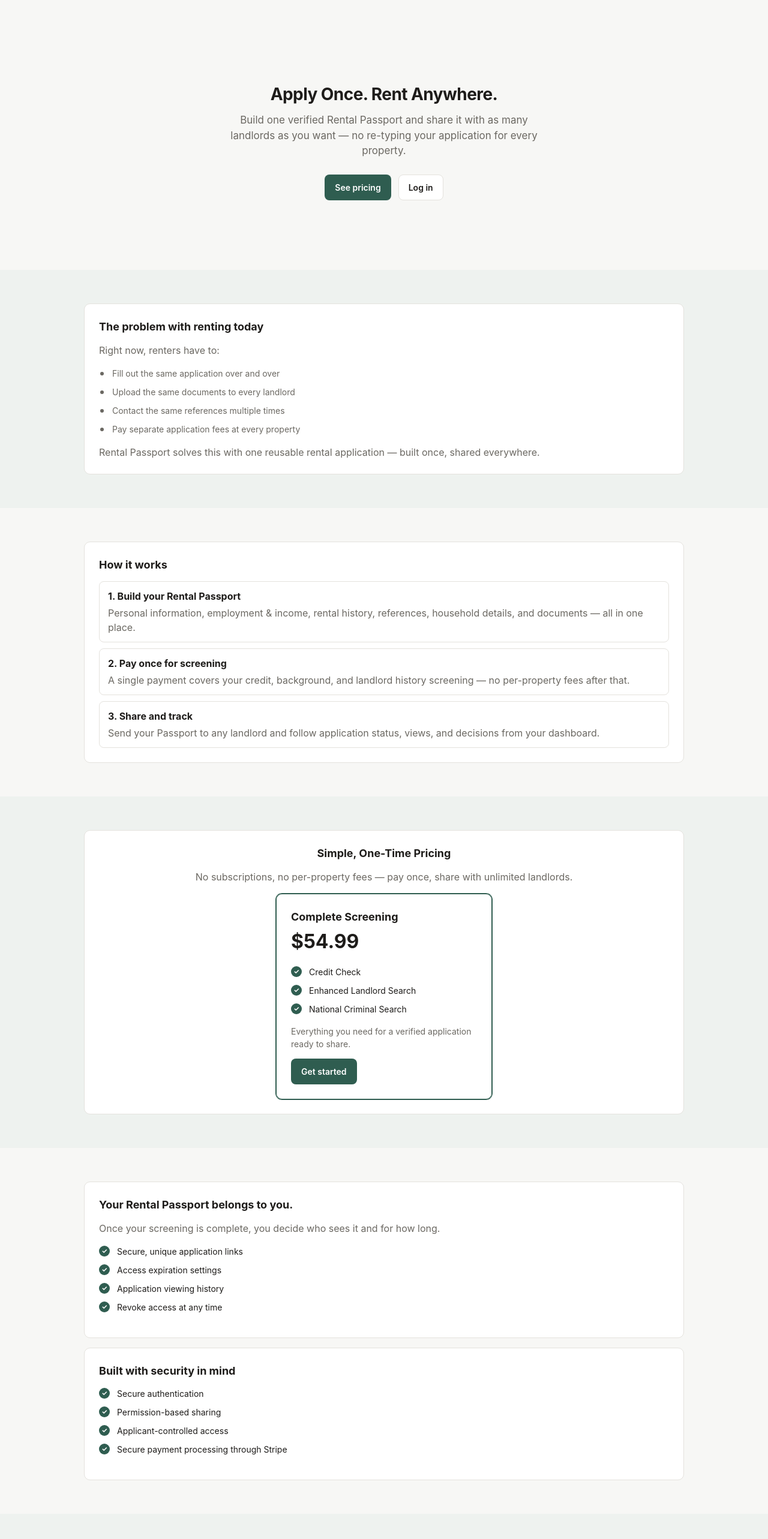
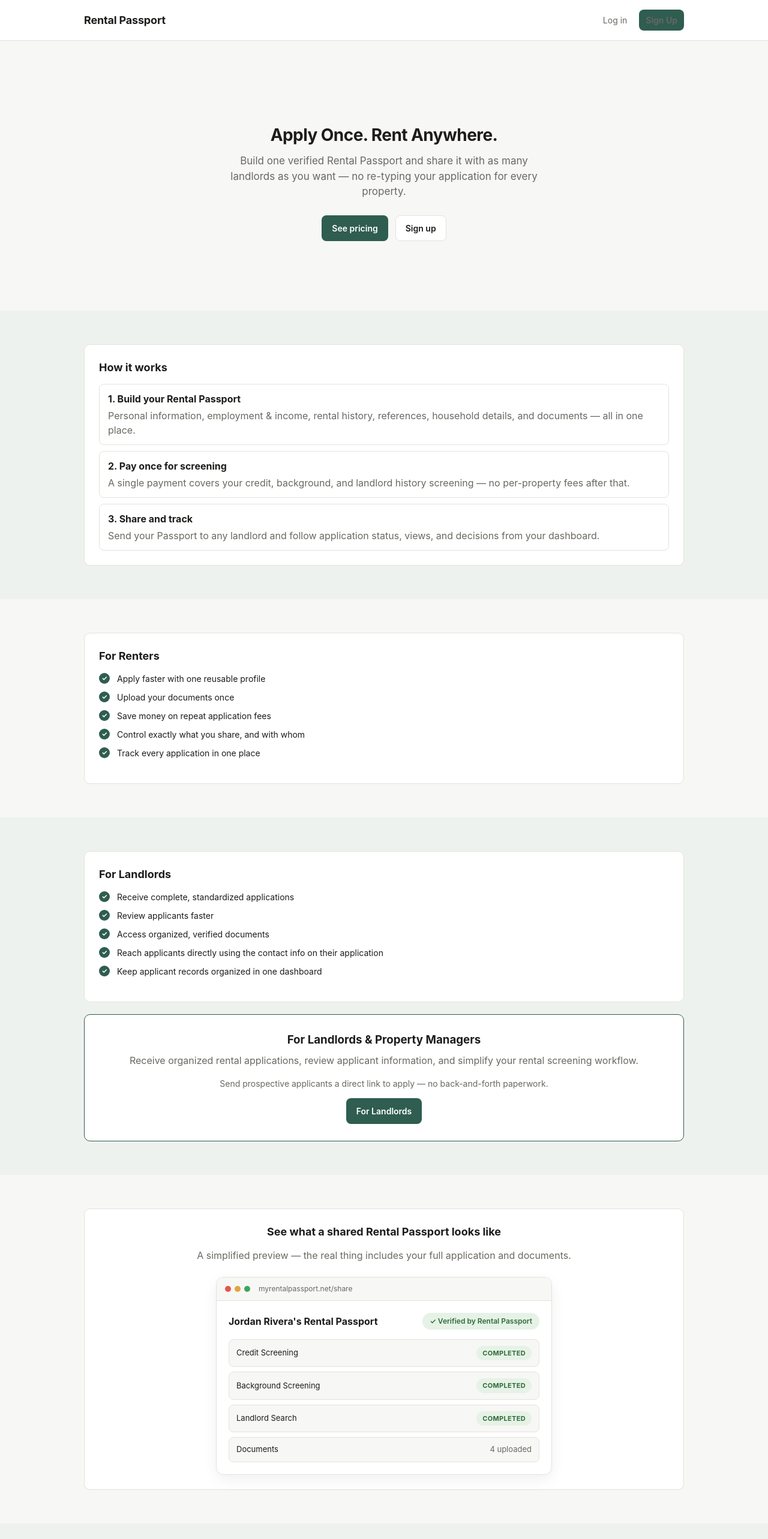
Before and after one commit to Pristinepropertysllc-source/rental-passport, a Next.js app: page / in a window 1280 px wide. Shown: the top 2566 px of the page at 60% size. Built offline with nearby package versions, Linux system fonts and the light colour scheme; no server answers.

Commit message:
Restructure landing page: add nav bar and product preview, reorder sections

```diff
--- a/app/globals.css
+++ b/app/globals.css
@@ -692,3 +692,46 @@ th {
     padding: 18px;
   }
 }
+
+/* Product preview mockup */
+.product-preview-frame {
+  border: 1px solid var(--border);
+  border-radius: 12px;
+  overflow: hidden;
+  background: var(--surface);
+  max-width: 560px;
+  margin: 0 auto;
+  box-shadow: 0 8px 24px rgba(0, 0, 0, 0.06);
+}
+
+.product-preview-bar {
+  display: flex;
+  align-items: center;
+  gap: 6px;
+  padding: 10px 14px;
+  background: var(--bg);
+  border-bottom: 1px solid var(--border);
+}
+
+.product-preview-dot {
+  width: 10px;
+  height: 10px;
+  border-radius: 50%;
+  display: inline-block;
+}
+
+.product-preview-body {
+  padding: 20px;
+}
+
+.product-preview-row {
+  display: flex;
+  justify-content: space-between;
+  align-items: center;
+  padding: 10px 12px;
+  background: var(--bg);
+  border: 1px solid var(--border);
+  border-radius: 8px;
+  font-size: 13px;
+  margin-bottom: 8px;
+}
--- a/app/page.tsx
+++ b/app/page.tsx
@@ -1,6 +1,7 @@
 import Link from 'next/link';
 import { getCurrentUser } from '@/lib/session';
 import { redirect } from 'next/navigation';
+import { PublicNav } from '@/components/PublicNav';
 
 export default async function HomePage() {
   const user = await getCurrentUser();
@@ -10,6 +11,8 @@ export default async function HomePage() {
 
   return (
     <div>
+      <PublicNav />
+
       {/* Hero */}
       <section className="lp-band">
         <div className="shell">
@@ -23,36 +26,16 @@ export default async function HomePage() {
               <a className="btn btn-primary" href="#pricing">
                 See pricing
               </a>
-              <Link className="btn btn-secondary" href="/login">
-                Log in
+              <Link className="btn btn-secondary" href="/register">
+                Sign up
               </Link>
             </div>
           </div>
         </div>
       </section>
 
-      {/* Problem */}
+      {/* How it works */}
       <section className="lp-band lp-band-alt">
-        <div className="shell">
-          <div className="card">
-            <h2>The problem with renting today</h2>
-            <p className="muted" style={{ marginTop: 0 }}>Right now, renters have to:</p>
-            <ul className="problem-list">
-              <li>Fill out the same application over and over</li>
-              <li>Upload the same documents to every landlord</li>
-              <li>Contact the same references multiple times</li>
-              <li>Pay separate application fees at every property</li>
-            </ul>
-            <p className="muted" style={{ marginBottom: 0 }}>
-              Rental Passport solves this with one reusable rental application &mdash; built once,
-              shared everywhere.
-            </p>
-          </div>
-        </div>
-      </section>
-
-      {/* How it works */}
-      <section className="lp-band">
         <div className="shell">
           <div className="card">
             <h2>How it works</h2>
@@ -82,6 +65,104 @@ export default async function HomePage() {
                     Send your Passport to any landlord and follow application status, views, and
                     decisions from your dashboard.
                   </p>
+                </div>
+              </div>
+            </div>
+          </div>
+        </div>
+      </section>
+
+      {/* For Renters */}
+      <section className="lp-band">
+        <div className="shell">
+          <div className="card">
+            <h2>For Renters</h2>
+            <ul className="check-list">
+              <li>Apply faster with one reusable profile</li>
+              <li>Upload your documents once</li>
+              <li>Save money on repeat application fees</li>
+              <li>Control exactly what you share, and with whom</li>
+              <li>Track every application in one place</li>
+            </ul>
+          </div>
+        </div>
+      </section>
+
+      {/* For Landlords */}
+      <section className="lp-band lp-band-alt">
+        <div className="shell">
+          <div className="card">
+            <h2>For Landlords</h2>
+            <ul className="check-list">
+              <li>Receive complete, standardized applications</li>
+              <li>Review applicants faster</li>
+              <li>Access organized, verified documents</li>
+              <li>Reach applicants directly using the contact info on their application</li>
+              <li>Keep applicant records organized in one dashboard</li>
+            </ul>
+          </div>
+
+          <div className="landlord-cta">
+            <h3>For Landlords &amp; Property Managers</h3>
+            <p className="muted" style={{ marginTop: 0 }}>
+              Receive organized rental applications, review applicant information, and simplify
+              your rental screening workflow.
+            </p>
+            <p className="muted" style={{ fontSize: 14 }}>
+              Send prospective applicants a direct link to apply &mdash; no back-and-forth
+              paperwork.
+            </p>
+            <Link className="btn btn-primary" href="/register">
+              For Landlords
+            </Link>
+          </div>
+        </div>
+      </section>
+
+      {/* Product Preview */}
+      <section className="lp-band">
+        <div className="shell">
+          <div className="card" style={{ textAlign: 'center' }}>
+            <h2>See what a shared Rental Passport looks like</h2>
+            <p className="muted" style={{ marginTop: 0, marginBottom: 24 }}>
+              A simplified preview &mdash; the real thing includes your full application and
+              documents.
+            </p>
+            <div className="product-preview-frame">
+              <div className="product-preview-bar">
+                <span className="product-preview-dot" style={{ background: '#e4574a' }} />
+                <span className="product-preview-dot" style={{ background: '#e0a53e' }} />
+                <span className="product-preview-dot" style={{ background: '#3ea55e' }} />
+                <span className="muted" style={{ fontSize: 12, marginLeft: 8 }}>
+                  myrentalpassport.net/share
+                </span>
+              </div>
+              <div className="product-preview-body" style={{ textAlign: 'left' }}>
+                <div style={{ display: 'flex', justifyContent: 'space-between', alignItems: 'center', marginBottom: 16 }}>
+                  <strong>Jordan Rivera&apos;s Rental Passport</strong>
+                  <span className="screening-verified-badge">✓ Verified by Rental Passport</span>
+                </div>
+                <div className="product-preview-row">
+                  <span>Credit Screening</span>
+                  <span className="screening-status-pill" style={{ background: '#e6f2e6', color: '#2f6b3a' }}>
+                    COMPLETED
+                  </span>
+                </div>
+                <div className="product-preview-row">
+                  <span>Background Screening</span>
+                  <span className="screening-status-pill" style={{ background: '#e6f2e6', color: '#2f6b3a' }}>
+                    COMPLETED
+                  </span>
+                </div>
+                <div className="product-preview-row">
+                  <span>Landlord Search</span>
+                  <span className="screening-status-pill" style={{ background: '#e6f2e6', color: '#2f6b3a' }}>
+                    COMPLETED
+                  </span>
+                </div>
+                <div className="product-preview-row" style={{ marginBottom: 0 }}>
+                  <span>Documents</span>
+                  <span className="muted">4 uploaded</span>
                 </div>
               </div>
             </div>
@@ -119,7 +200,7 @@ export default async function HomePage() {
         </div>
       </section>
 
-      {/* Trust and sharing */}
+      {/* Security & Trust */}
       <section className="lp-band">
         <div className="shell">
           <div className="card">
@@ -147,51 +228,8 @@ export default async function HomePage() {
         </div>
       </section>
 
-      {/* Audience sections */}
+      {/* FAQ teaser */}
       <section className="lp-band lp-band-alt">
-        <div className="shell">
-          <div className="grid-2">
-            <div className="card">
-              <h2>For Renters</h2>
-              <ul className="check-list">
-                <li>Apply faster with one reusable profile</li>
-                <li>Upload your documents once</li>
-                <li>Save money on repeat application fees</li>
-                <li>Control exactly what you share, and with whom</li>
-                <li>Track every application in one place</li>
-              </ul>
-            </div>
-            <div className="card">
-              <h2>For Landlords</h2>
-              <ul className="check-list">
-                <li>Receive complete, standardized applications</li>
-                <li>Review applicants faster</li>
-                <li>Access organized, verified documents</li>
-                <li>Reach applicants directly using the contact info on their application</li>
-                <li>Keep applicant records organized in one dashboard</li>
-              </ul>
-            </div>
-          </div>
-
-          <div className="landlord-cta">
-            <h3>For Landlords &amp; Property Managers</h3>
-            <p className="muted" style={{ marginTop: 0 }}>
-              Receive organized rental applications, review applicant information, and simplify
-              your rental screening workflow.
-            </p>
-            <p className="muted" style={{ fontSize: 14 }}>
-              Send prospective applicants a direct link to apply &mdash; no back-and-forth
-              paperwork.
-            </p>
-            <Link className="btn btn-primary" href="/register">
-              For Landlords
-            </Link>
-          </div>
-        </div>
-      </section>
-
-      {/* FAQ teaser */}
-      <section className="lp-band">
         <div className="shell">
           <div className="card" style={{ textAlign: 'center' }}>
             <h2>Frequently Asked Questions</h2>
@@ -205,16 +243,16 @@ export default async function HomePage() {
         </div>
       </section>
 
-      {/* Closing CTA */}
-      <section className="lp-band lp-band-alt">
+      {/* Final CTA */}
+      <section className="lp-band">
         <div className="shell">
           <div className="card" style={{ textAlign: 'center' }}>
             <h2>Ready to build your Rental Passport?</h2>
             <p className="muted" style={{ marginTop: 0 }}>Apply once. Rent anywhere.</p>
             <div className="hero-actions" style={{ marginTop: 14 }}>
-              <a className="btn btn-primary" href="#pricing">
-                Get started
-              </a>
+              <Link className="btn btn-primary" href="/register">
+                Sign up
+              </Link>
             </div>
           </div>
         </div>
--- /dev/null
+++ b/components/PublicNav.tsx
@@ -0,0 +1,19 @@
+import Link from 'next/link';
+
+export function PublicNav() {
+  return (
+    <div className="topbar">
+      <div className="topbar-inner">
+        <Link className="brand" href="/">
+          Rental Passport
+        </Link>
+        <div className="nav-links">
+          <Link href="/login">Log in</Link>
+          <Link className="btn btn-primary btn-sm" href="/register">
+            Sign Up
+          </Link>
+        </div>
+      </div>
+    </div>
+  );
+}
```
